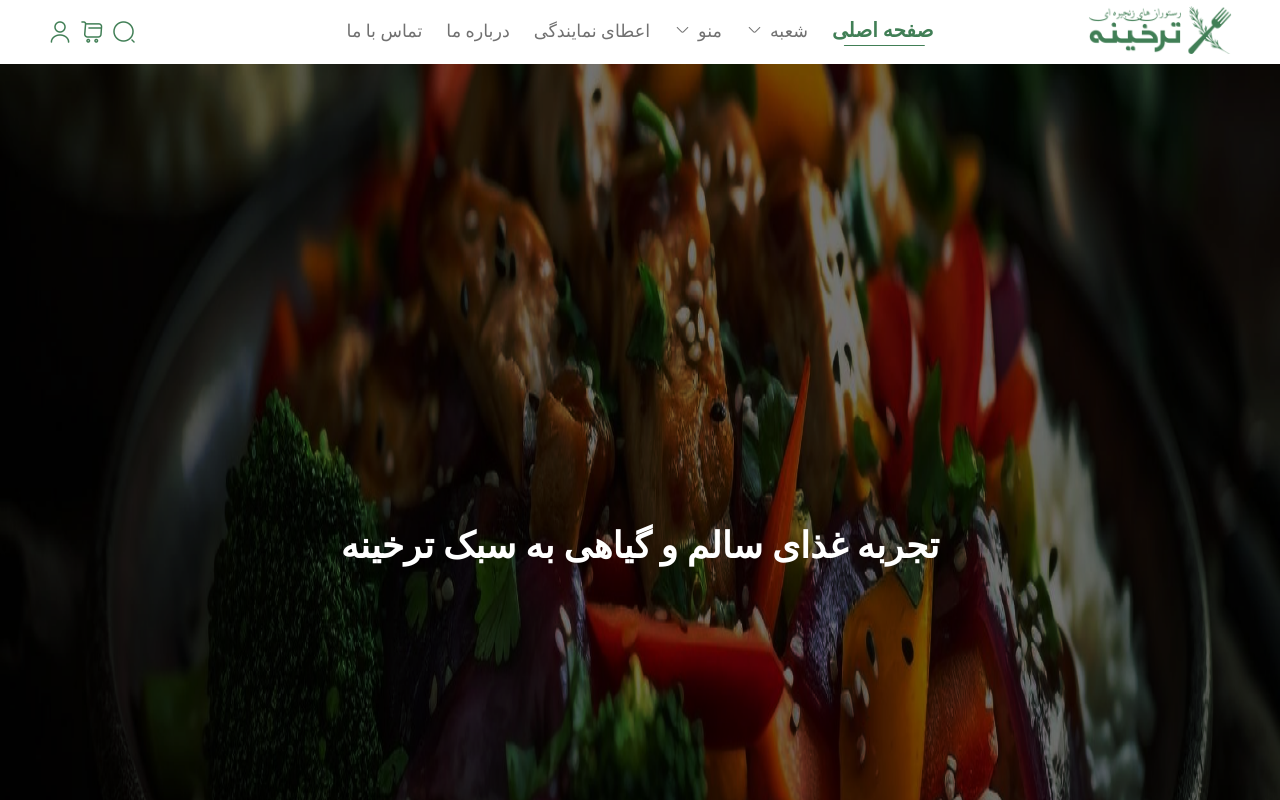
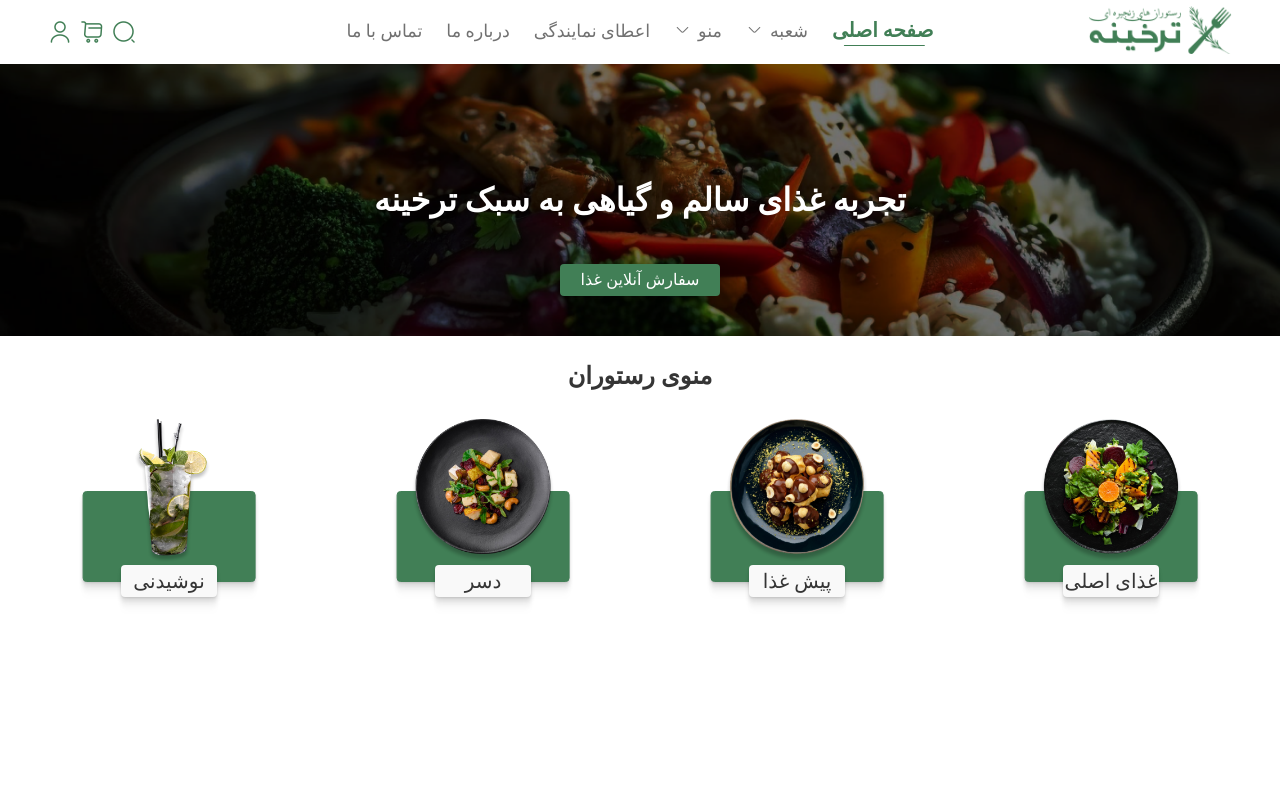
Before and after one commit to hamed-bostan/Tarkhineh-store, a React (Create React App) app: page / in a window 1280 px wide. Shown: the top 800 px of the page. Built offline with nearby package versions, Linux system fonts and the light colour scheme.

Commit message:
mixins had modified

```diff
--- a/src/components/home/header/Header.scss
+++ b/src/components/home/header/Header.scss
@@ -10,9 +10,8 @@
   }
 
   .header_item_container {
-    // min-width: 22.5rem;
     min-width: 100%;
-    min-height: 11rem;
+    height: 11rem;
     position: relative;
 
     @include query(1000px) {
@@ -39,7 +38,7 @@
       line-height: 140%;
 
       @include query(1000px) {
-        font-size: 2.25rem;
+        font-size: 2rem;
       }
     }
 
--- a/src/components/home/menuComponent/MenuComponent.scss
+++ b/src/components/home/menuComponent/MenuComponent.scss
@@ -4,7 +4,12 @@
 .menu_component_title {
   margin-top: 1.5rem;
   text-align: center;
-  @include fontTitleMobile;
+  @include fontTitleMobilePrimary;
+
+  @include query(1000px) {
+    grid-template-columns: repeat(4, 1fr);
+    @include fontTitleDesktopPrimary;
+  }
 }
 
 .menu_component_wrapper {
@@ -15,8 +20,8 @@
   margin-top: 0.75rem;
 
   @include query(1000px) {
-    // padding: 0 4rem;
     grid-template-columns: repeat(4, 1fr);
+    margin-top: 1.6rem;
   }
 }
 
@@ -73,10 +78,7 @@
     0px 9px 5px 0px rgba(0, 0, 0, 0.05), 0px 16px 6px 0px rgba(0, 0, 0, 0.01),
     0px 25px 7px 0px rgba(0, 0, 0, 0);
   // Fonts
-  color: $blackColor;
-  font-size: 0.75rem;
-  font-weight: 500;
-  line-height: 180%;
+  @include fontTitleMobileSecondary;
   display: flex;
   justify-content: center;
   align-items: center;
@@ -84,5 +86,6 @@
   @include query(1000px) {
     width: 6rem;
     height: 2rem;
+    @include fontTitleDesktopSecondary;
   }
 }
--- a/src/components/sassContainer/_mixins.scss
+++ b/src/components/sassContainer/_mixins.scss
@@ -161,19 +161,7 @@
   }
 }
 
-// Fonts
-@mixin fontInformationDesktop {
-  text-align: justify;
-  font-size: 1.25rem;
-  line-height: 180%;
-}
-
-@mixin fontTitleDesktop {
-  font-size: 1.5rem;
-  font-weight: 700;
-  line-height: 140%;
-}
-
+// Fonts | menu page
 // Mobile version
 @mixin fontInformationMobile {
   color: $naturalWhite;
@@ -181,9 +169,28 @@
   line-height: 180%;
 }
 
-@mixin fontTitleMobile {
+@mixin fontTitleMobilePrimary {
   color: $blackColor;
   font-size: 1rem;
   font-weight: 700;
   line-height: 140%;
 }
+
+@mixin fontTitleMobileSecondary {
+  color: $blackColor;
+  font-size: 0.75rem;
+  line-height: 180%;
+}
+
+// Desktop version
+@mixin fontInformationDesktop {
+  font-size: 1.25rem;
+}
+
+@mixin fontTitleDesktopPrimary {
+  font-size: 1.5rem;
+}
+
+@mixin fontTitleDesktopSecondary {
+  font-size: 1.25rem;
+}
```
